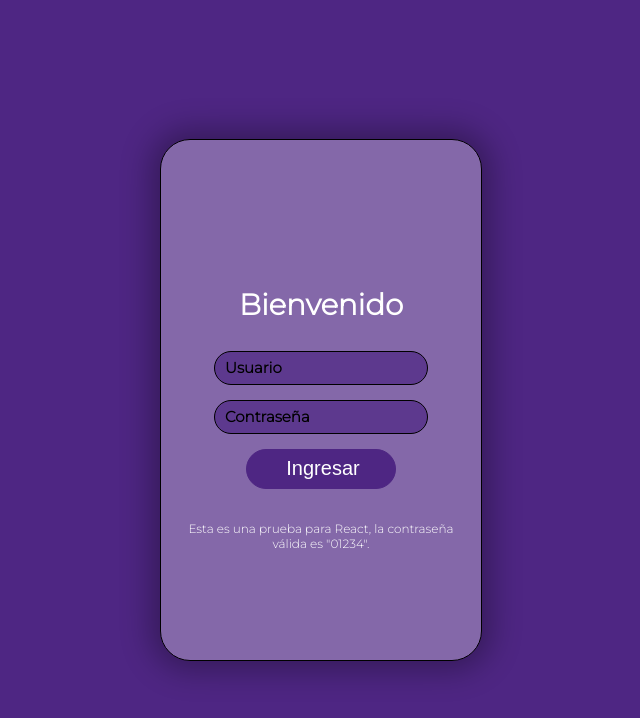
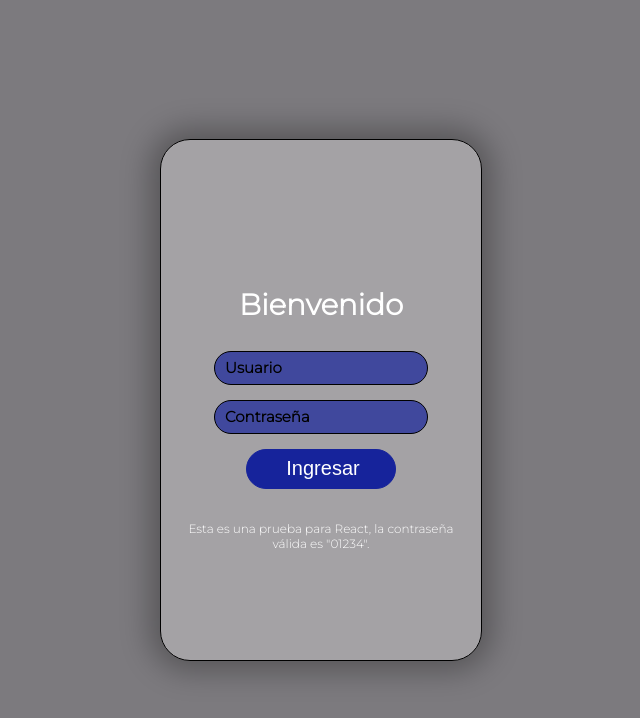
Before and after one commit to juanpabloceliz/Galeria-with-React, a React (Create React App) app: page / in a window 1280 px wide. Shown: the top 718 px of the page, without its empty margins (319-959 px from the left). Built offline with nearby package versions, Linux system fonts and the light colour scheme.

Commit message:
Changed some colors

```diff
--- a/src/assets/Login.scss
+++ b/src/assets/Login.scss
@@ -4,7 +4,7 @@
 .layout {
   @include size(100vh, 100%);
   @include centralize-col();
-  background-color: $color-brand;
+  background-color: $color-grey-transparent;
 }
 
 .login {
--- a/src/assets/variables/_vars.scss
+++ b/src/assets/variables/_vars.scss
@@ -1,6 +1,6 @@
 @import url("https://fonts.googleapis.com/css2?family=Montserrat:wght@300&display=swap");
 
-$color-brand: #4e2683;
+$color-brand: #16239b;
 $color-brand-light: lighten($color-brand, 15%);
 $color-brand-dark: rgba($color-brand, 0.7);
 $color-brand-transparent: rgba($color-brand, 0.2);
```
